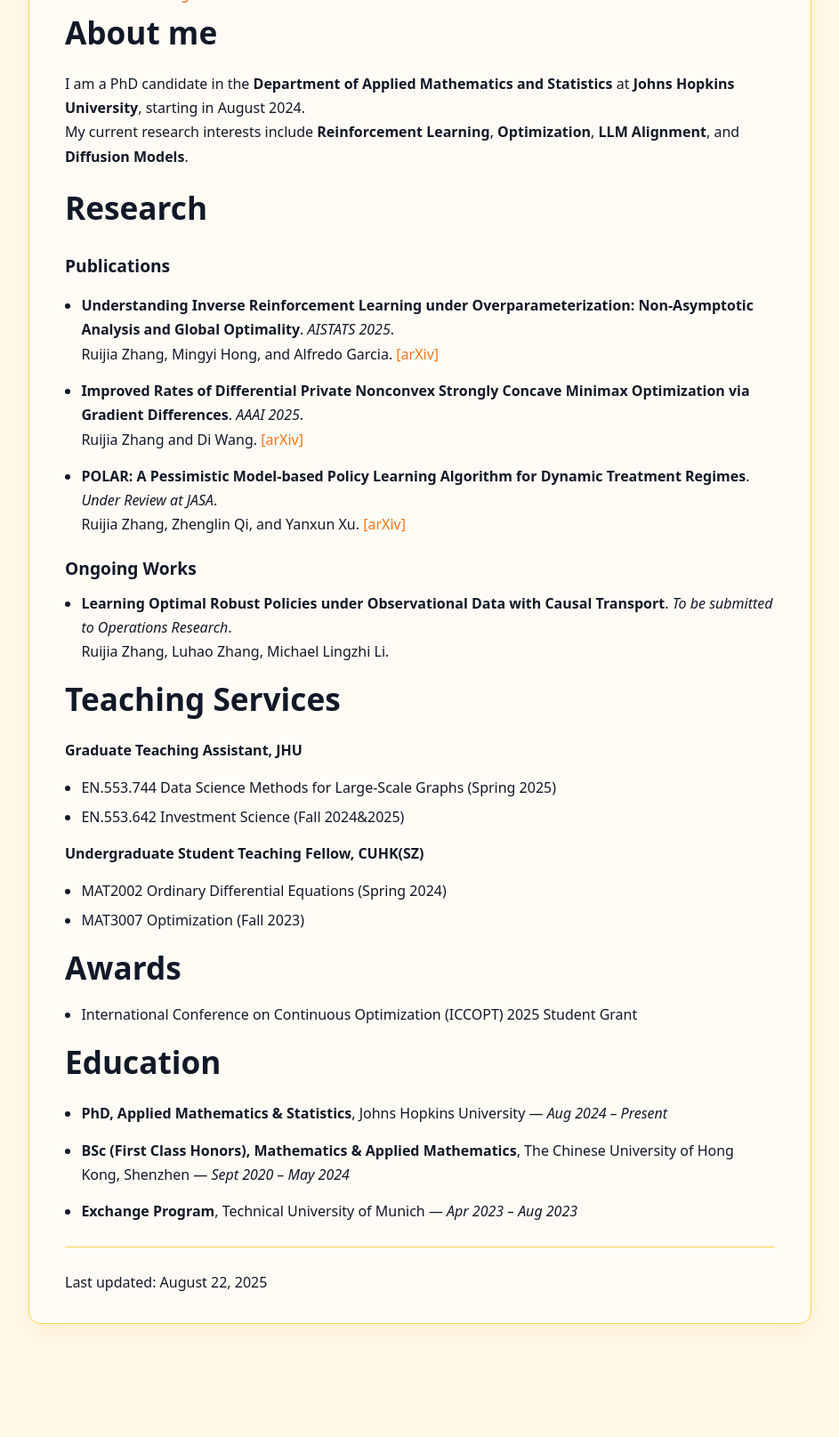
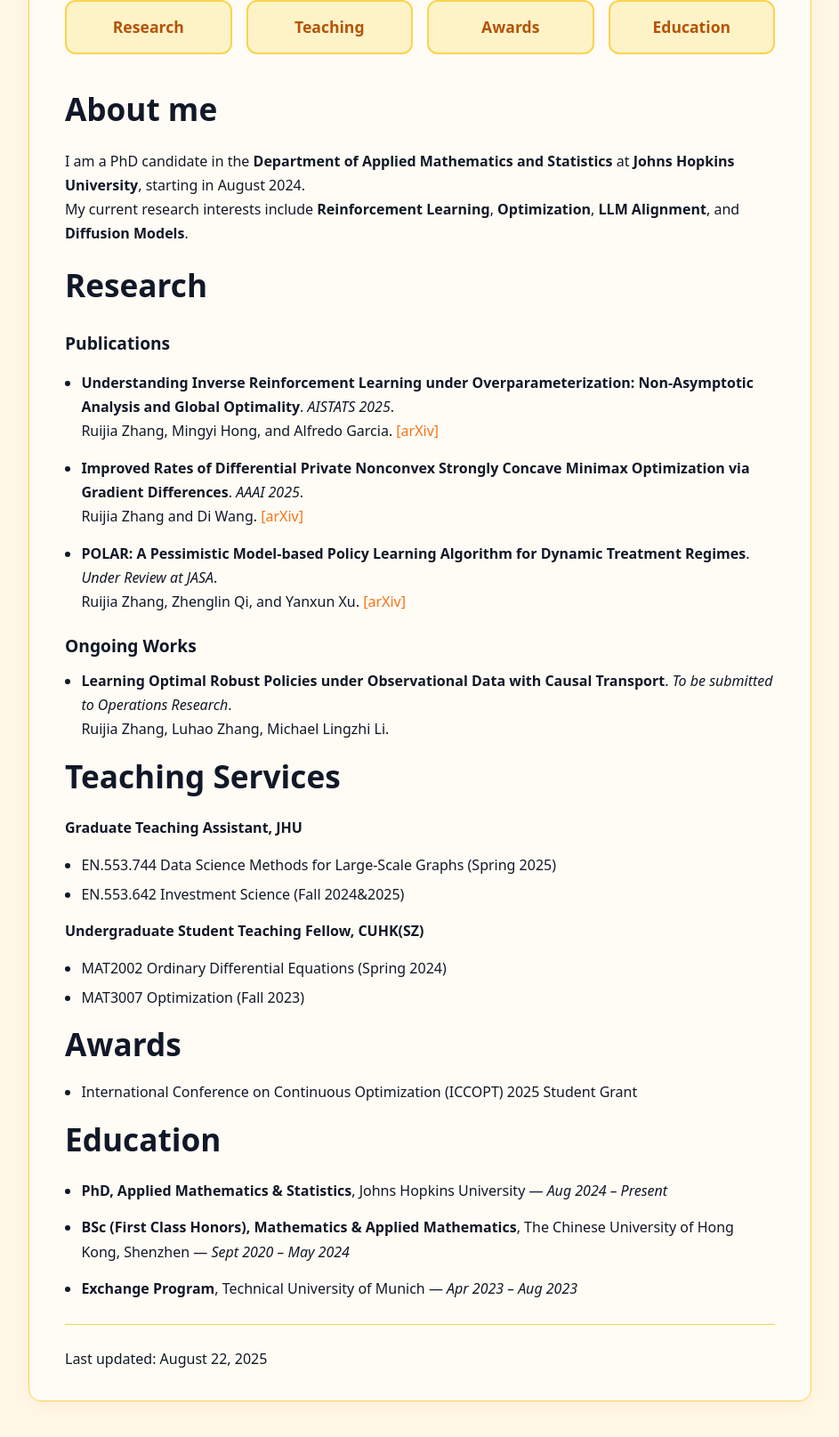
Before and after one commit to yayayida/yayayida.github.io, a Jekyll site: the page built from index.md, in a window 1280 px wide. Shown: the part 278-1893 px from the top of the page at 89% size, without its empty margins (168-1111 px from the left). Built offline with Jekyll 4.4.1, drawn with Linux system fonts in a browser that asks for light colours; before the commit the page ends 1806 px from its top, so only the background shows below that.

Commit message:
Update style.css

```diff
--- a/assets/style.css
+++ b/assets/style.css
@@ -76,6 +76,35 @@ footer {
   border-top: 1px solid var(--border);
 }
 
+/* --- 导航条样式 --- */
+.navbar{
+  display:grid;
+  grid-template-columns: repeat(4, 1fr); /* 四个按钮均分 */
+  gap:16px;
+  margin:20px 0 32px;
+}
+
+.navbar a{
+  display:flex;
+  justify-content:center;
+  align-items:center;
+  padding:14px 0;
+  border:2px solid var(--border);
+  border-radius:12px;
+  background:#fef3c7;   /* 浅黄底 */
+  color:#b45309;        /* 琥珀色文字 */
+  text-decoration:none;
+  font-size:1.1rem;     /* 字体更大 */
+  font-weight:600;
+  transition: all 0.2s ease;
+}
+
+.navbar a:hover{
+  background:#fde68a;
+  transform:translateY(-2px);
+  box-shadow:0 4px 12px rgba(249,115,22,0.15);
+}
+
 /* ===== 最后保险 —— 强制覆盖任何遗留的橙色标题 ===== */
 h1 a, h2 a, h3 a { color: var(--text) !important; } /* 若标题里含链接 */
 strong, b { color: var(--text) !important; }        /* 避免加粗被误染色 */
```
